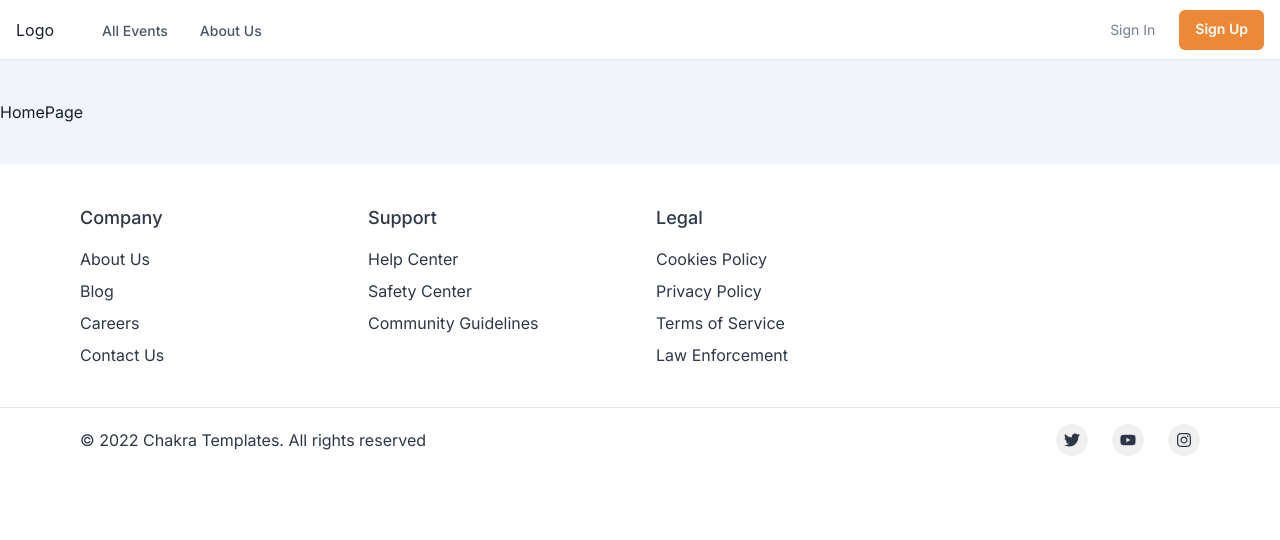
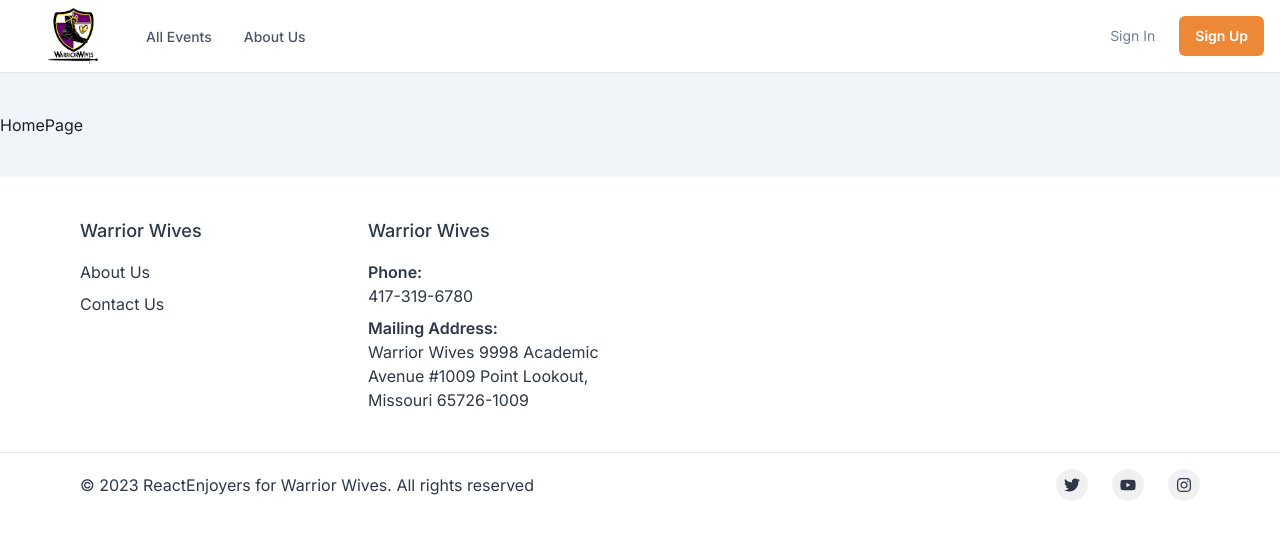
Before and after one commit to 2023-opportunity-hack/ReactEnjoyers--FindYourTribeofWarriorWives-ASafeandEffectiveMatchingSystem, a Next.js app: page / in a window 1280 px wide. Shown: the top 540 px of the page. Built offline with nearby package versions, Linux system fonts and the light colour scheme.

Commit message:
header and footer cleanups

```diff
--- a/src/app/components/footer/index.js
+++ b/src/app/components/footer/index.js
@@ -12,7 +12,6 @@
   useColorModeValue,
 } from "@chakra-ui/react";
 import { FaTwitter, FaYoutube, FaInstagram } from "react-icons/fa";
-
 
 const ListHeader = ({ children }) => {
   return (
@@ -48,57 +47,34 @@
 
 export default function Footer() {
   return (
-    <Box
-      bg="white"
-      color={useColorModeValue("gray.700", "gray.200")}
-    >
+    <Box bg='white' color={useColorModeValue("gray.700", "gray.200")}>
       <Container as={Stack} maxW={"6xl"} py={10}>
         <SimpleGrid columns={{ base: 1, sm: 2, md: 4 }} spacing={8}>
           <Stack align={"flex-start"}>
-            <ListHeader>Company</ListHeader>
-            <Box as="a" href={"#"}>
+            <ListHeader>Warrior Wives</ListHeader>
+            <Box as='a' href={"https://www.usawarriorwives.org/about_us"}>
               About Us
             </Box>
-            <Box as="a" href={"#"}>
-              Blog
-            </Box>
-            <Box as="a" href={"#"}>
-              Careers
-            </Box>
-            <Box as="a" href={"#"}>
+            <Box as='a' href={"https://www.usawarriorwives.org/contact-us"}>
               Contact Us
             </Box>
           </Stack>
-
           <Stack align={"flex-start"}>
-            <ListHeader>Support</ListHeader>
-            <Box as="a" href={"#"}>
-              Help Center
+            <ListHeader>Warrior Wives</ListHeader>
+            <Box>
+              <Box fontWeight={"semibold"}>
+              Phone:
+              </Box>
+              417-319-6780
             </Box>
-            <Box as="a" href={"#"}>
-              Safety Center
-            </Box>
-            <Box as="a" href={"#"}>
-              Community Guidelines
+            <Box>
+              <Box fontWeight={"semibold"}>
+              Mailing Address:
+              </Box>
+              Warrior Wives 9998 Academic Avenue #1009 Point
+              Lookout, Missouri 65726-1009
             </Box>
           </Stack>
-
-          <Stack align={"flex-start"}>
-            <ListHeader>Legal</ListHeader>
-            <Box as="a" href={"#"}>
-              Cookies Policy
-            </Box>
-            <Box as="a" href={"#"}>
-              Privacy Policy
-            </Box>
-            <Box as="a" href={"#"}>
-              Terms of Service
-            </Box>
-            <Box as="a" href={"#"}>
-              Law Enforcement
-            </Box>
-          </Stack>
-
         </SimpleGrid>
       </Container>
 
@@ -116,7 +92,9 @@
           justify={{ md: "space-between" }}
           align={{ md: "center" }}
         >
-          <Text>© 2022 Chakra Templates. All rights reserved</Text>
+          <Text>
+            © 2023 ReactEnjoyers for Warrior Wives. All rights reserved
+          </Text>
           <Stack direction={"row"} spacing={6}>
             <SocialButton label={"Twitter"} href={"#"}>
               <FaTwitter />
--- a/src/app/components/navBar/index.js
+++ b/src/app/components/navBar/index.js
@@ -22,6 +22,7 @@
   ChevronDownIcon,
   ChevronRightIcon,
 } from "@chakra-ui/icons";
+import Image from "next/image";
 
 export default function NavBar() {
   const { isOpen, onToggle } = useDisclosure();
@@ -53,15 +54,15 @@
             aria-label={"Toggle Navigation"}
           />
         </Flex>
-        <Flex flex={{ base: 1 }} justify={{ base: "center", md: "start" }}>
-          <Text
-            textAlign={useBreakpointValue({ base: "center", md: "left" })}
-            fontFamily={"heading"}
-            color={useColorModeValue("gray.800", "white")}
-          >
-            Logo
-          </Text>
-
+        <Flex
+          flex={{ base: 1 }}
+          justify={{ base: "center", md: "start" }}
+          alignItems={"center"}
+          marginLeft={{ base: "0", md: "2rem" }}
+        >
+          <Box as='a' href='/'>
+            <Image src='/logo.png' width={50} height={50} />
+          </Box>
           <Flex display={{ base: "none", md: "flex" }} ml={10}>
             <DesktopNav />
           </Flex>
@@ -118,7 +119,7 @@
           <Popover trigger={"hover"} placement={"bottom-start"}>
             <PopoverTrigger>
               <Box
-                as="a"
+                as='a'
                 p={2}
                 href={navItem.href ?? "#"}
                 fontSize={"sm"}
@@ -159,7 +160,7 @@
 const DesktopSubNav = ({ label, href, subLabel }) => {
   return (
     <Box
-      as="a"
+      as='a'
       href={href}
       role={"group"}
       display={"block"}
@@ -215,10 +216,10 @@
     <Stack spacing={4} onClick={children && onToggle}>
       <Box
         py={2}
-        as="a"
+        as='a'
         href={href ?? "#"}
-        justifyContent="space-between"
-        alignItems="center"
+        justifyContent='space-between'
+        alignItems='center'
         _hover={{
           textDecoration: "none",
         }}
@@ -251,7 +252,7 @@
         >
           {children &&
             children.map((child) => (
-              <Box as="a" key={child.label} py={2} href={child.href}>
+              <Box as='a' key={child.label} py={2} href={child.href}>
                 {child.label}
               </Box>
             ))}
--- a/src/app/layout.js
+++ b/src/app/layout.js
@@ -7,8 +7,12 @@
 const inter = Inter({ subsets: ["latin"] });
 
 export const metadata = {
-  title: "Create Next App",
-  description: "Generated by create next app",
+  title: "Warrior Wives",
+  icons: {
+    icon: '/favicon.ico',
+    shortcut: '/favicon.ico',
+    apple: '/favicon.ico',
+  },
 };
 
 export default function RootLayout({ children }) {
```
Also changed, not shown: public/logo.png (added), 1 other file (tests, documents, lock files or other folders).
